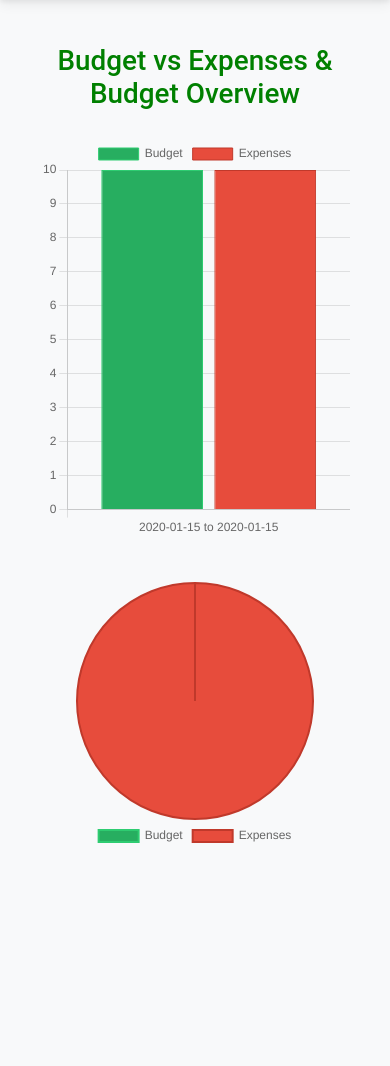
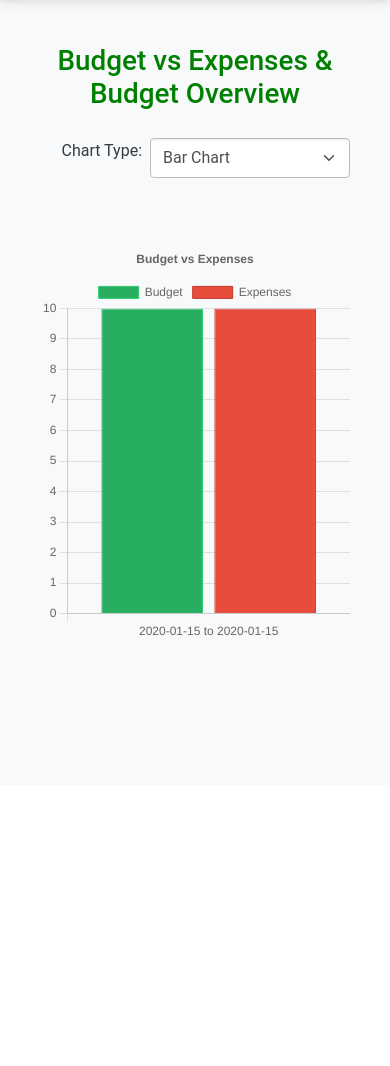
Before and after one commit to phantom-kali/ExpenseTracker, a Django app: page /visuals/budget-vs-expenses/ in a window 390 px wide. Shown: the part 59-1125 px from the top of the page. After the commit the page ends 695 px from the top, so only its background shows below. Run offline with Django 5.2, Linux system fonts and the light colour scheme; a user stored in the database is signed in; tables that the repository leaves empty hold one stand-in row (values such as "Sample post"); some libraries are stand-ins or nearby versions.

Commit message:
Add multiple chart types for budget vs. expenses visualization
- Enhanced dropdown menu with additional chart types (stacked bar, line, area, pie, gauge, waterfall, bullet) to provide a more comprehensive view of budget vs. expenses.
- Updated 'createChart' function to handle dynamic chart type rendering based on user selection.
- Added chart configurations for each new chart type:
  - Stacked Bar Chart: Allows comparison of budget breakdowns within categories.
  - Pie Chart: Shows proportional distribution of total budget vs. total expenses.
  - Gauge Chart (Approximated): Uses polar area chart to visualize budget usage as a gauge.
  - Waterfall Chart (Approximated): Uses a bar chart with positive/negative values for cumulative expense comparison.
  -Bullet Chart (Approximated): Renders as a horizontal bar to visualize actual expenses vs. budget targets.
- Improved chart options and default settings for responsiveness and clear labeling.
- Applied conditional destruction of chart instances for smooth transitions between chart types.

```diff
--- a/templates/visuals/budget_vs_expenses.html
+++ b/templates/visuals/budget_vs_expenses.html
@@ -4,15 +4,27 @@
 
 <div class="container">
     <div class="row">
-        <div class="col-md-6 mb-4">
-            <div style="width: 100%; height: 400px; overflow: hidden; position: relative; margin: 0 auto;">
-                <canvas id="budgetChart" style="height: 100%; width: 100%;"></canvas>
+        <div class="col-md-12 mb-4">
+            <div class="d-flex justify-content-end">
+                <label for="chartType" class="me-2">Chart Type:</label>
+                <select id="chartType" class="form-select" style="max-width: 200px;">
+                    <option value="bar">Bar Chart</option>
+                    <option value="stackedBar">Stacked Bar Chart</option>
+                    <option value="line">Line Chart</option>
+                    <option value="area">Area Chart</option>
+                    <option value="pie">Pie Chart</option>
+                    <option value="gauge">Gauge Chart</option>
+                    <!-- Approximations for unsupported chart types -->
+                    <option value="waterfall">Waterfall Chart (Approx)</option>
+                    <option value="bullet">Bullet Chart (Approx)</option>
+                </select>
             </div>
         </div>
-
-        <div class="col-md-6 mb-4">
-            <div style="width: 100%; height: 400px; overflow: hidden; position: relative; margin: 0 auto;">
-                <canvas id="budgetPieChart" style="height: 100%; width: 100%;"></canvas>
+    </div>
+    <div class="row">
+        <div class="col-md-12 mb-4">
+            <div style="width: 100%; height: 400px;">
+                <canvas id="budgetChart"></canvas>
             </div>
         </div>
     </div>
@@ -20,17 +32,20 @@
 
 <script src="https://cdn.jsdelivr.net/npm/chart.js"></script>
 <script>
-    var budgetData = {{ budget_expense_data|safe }};
-    console.log(budgetData);
+    const budgetData = {{ budget_expense_data|safe }};
+    if (budgetData.length > 0) {
+        const ctx = document.getElementById('budgetChart').getContext('2d');
+        const labels = budgetData.map(data => data.period);
+        const budget = budgetData.map(data => data.budget);
+        const expenses = budgetData.map(data => data.expenses);
 
-    if (budgetData.length > 0) {
-        var ctxBar = document.getElementById('budgetChart').getContext('2d');
-        var labels = budgetData.map(data => data.period);
-        var budget = budgetData.map(data => data.budget);
-        var expenses = budgetData.map(data => data.expenses);
-        var barChart = new Chart(ctxBar, {
-            type: 'bar',
-            data: {
+        let chartInstance;
+
+        // Function to create chart based on selected type
+        function createChart(type) {
+            if (chartInstance) chartInstance.destroy();
+
+            const dataConfig = {
                 labels: labels,
                 datasets: [
                     {
@@ -38,65 +53,141 @@
                         data: budget,
                         backgroundColor: '#27ae60',
                         borderColor: '#2ecc71',
-                        borderWidth: 1
+                        borderWidth: 1,
+                        fill: type === 'area'
                     },
                     {
                         label: 'Expenses',
                         data: expenses,
                         backgroundColor: '#e74c3c',
                         borderColor: '#c0392b',
-                        borderWidth: 1
+                        borderWidth: 1,
+                        fill: type === 'area'
                     }
                 ]
-            },
+            };
+
+            let chartConfig;
+
+            switch (type) {
+                case 'bar':
+                    chartConfig = { type: 'bar', data: dataConfig, options: { ...defaultOptions } };
+                    break;
+
+                case 'stackedBar':
+                    chartConfig = {
+                        type: 'bar',
+                        data: dataConfig,
                         options: {
-                responsive: true,
-                maintainAspectRatio: false,
-                scales: {
-                    y: {
-                        beginAtZero: true
+                            ...defaultOptions,
+                            scales: { x: { stacked: true }, y: { stacked: true } }
                         }
-                }
-            }
-        });
+                    };
+                    break;
 
-        var ctxPie = document.getElementById('budgetPieChart').getContext('2d');
-        var budgetAmount = budgetData[0].budget;
-        var expensesAmount = budgetData[0].expenses;
-        var unusedBudget = budgetAmount - expensesAmount;
-        unusedBudget = unusedBudget < 0 ? 0 : unusedBudget;
+                case 'line':
+                    chartConfig = { type: 'line', data: dataConfig, options: { ...defaultOptions } };
+                    break;
 
-        var pieChart = new Chart(ctxPie, {
+                case 'area':
+                    chartConfig = {
+                        type: 'line',
+                        data: dataConfig,
+                        options: { ...defaultOptions, elements: { line: { fill: true } } }
+                    };
+                    break;
+
+                case 'pie':
+                    chartConfig = {
                         type: 'pie',
                         data: {
                             labels: ['Budget', 'Expenses'],
                             datasets: [{
-                    data: [unusedBudget, expensesAmount],
-                    backgroundColor: ['#27ae60', '#e74c3c'],
-                    hoverOffset: 6,
-                    borderColor: ['#2ecc71', '#c0392b'],
-                    borderWidth: 2
+                                data: [budget.reduce((a, b) => a + b, 0), expenses.reduce((a, b) => a + b, 0)],
+                                backgroundColor: ['#27ae60', '#e74c3c']
+                            }]
+                        },
+                        options: { plugins: { legend: { position: 'bottom' } } }
+                    };
+                    break;
+
+                case 'gauge':
+                    // Gauge chart approximated with a polar area chart
+                    chartConfig = {
+                        type: 'polarArea',
+                        data: {
+                            labels: ['Used Budget', 'Remaining Budget'],
+                            datasets: [{
+                                data: [expenses.reduce((a, b) => a + b, 0), budget.reduce((a, b) => a + b, 0) - expenses.reduce((a, b) => a + b, 0)],
+                                backgroundColor: ['#e74c3c', '#27ae60']
+                            }]
+                        },
+                        options: { plugins: { legend: { position: 'bottom' } } }
+                    };
+                    break;
+
+                case 'waterfall':
+                    // Waterfall approximation using bar chart with positive and negative values
+                    chartConfig = {
+                        type: 'bar',
+                        data: {
+                            labels: labels,
+                            datasets: [
+                                {
+                                    label: 'Cumulative Expense',
+                                    data: expenses.map((expense, i) => expense - budget[i]),
+                                    backgroundColor: expenses.map((expense, i) => expense > budget[i] ? '#e74c3c' : '#27ae60'),
+                                    borderColor: expenses.map((expense, i) => expense > budget[i] ? '#c0392b' : '#2ecc71')
+                                }
+                            ]
+                        },
+                        options: { ...defaultOptions }
+                    };
+                    break;
+
+                case 'bullet':
+                    // Bullet chart approximation using horizontal bar
+                    chartConfig = {
+                        type: 'bar',
+                        data: {
+                            labels: labels,
+                            datasets: [{
+                                label: 'Actual Expense vs. Budget',
+                                data: expenses,
+                                backgroundColor: '#e74c3c',
+                                borderColor: '#c0392b'
                             }]
                         },
                         options: {
-                plugins: {
-                    legend: {
-                        display: true,
-                        position: 'bottom'
+                            ...defaultOptions,
+                            indexAxis: 'y'
                         }
-                },
-                layout: {
-                    padding: 20
-                },
-                animation: {
-                    animateScale: true,
-                    animateRotate: true
+                    };
+                    break;
+
+                default:
+                    chartConfig = { type: 'bar', data: dataConfig, options: { ...defaultOptions } };
             }
+
+            chartInstance = new Chart(ctx, chartConfig);
         }
+
+        const defaultOptions = {
+            responsive: true,
+            maintainAspectRatio: false,
+            scales: { y: { beginAtZero: true } },
+            plugins: { title: { display: true, text: 'Budget vs Expenses' } }
+        };
+
+        // Initial chart setup as bar chart
+        createChart('bar');
+
+        // Event listener for chart type selection
+        document.getElementById('chartType').addEventListener('change', function () {
+            createChart(this.value);
         });
     } else {
-        document.getElementById('budgetChart').innerHTML = 'No data available for bar chart.';
-        document.getElementById('budgetPieChart').innerHTML = 'No data available for pie chart.';
+        document.getElementById('budgetChart').textContent = 'No data available for chart.';
     }
 </script>
 {% endblock %}
```
Lines whose indentation alone changed are shown as unchanged.
